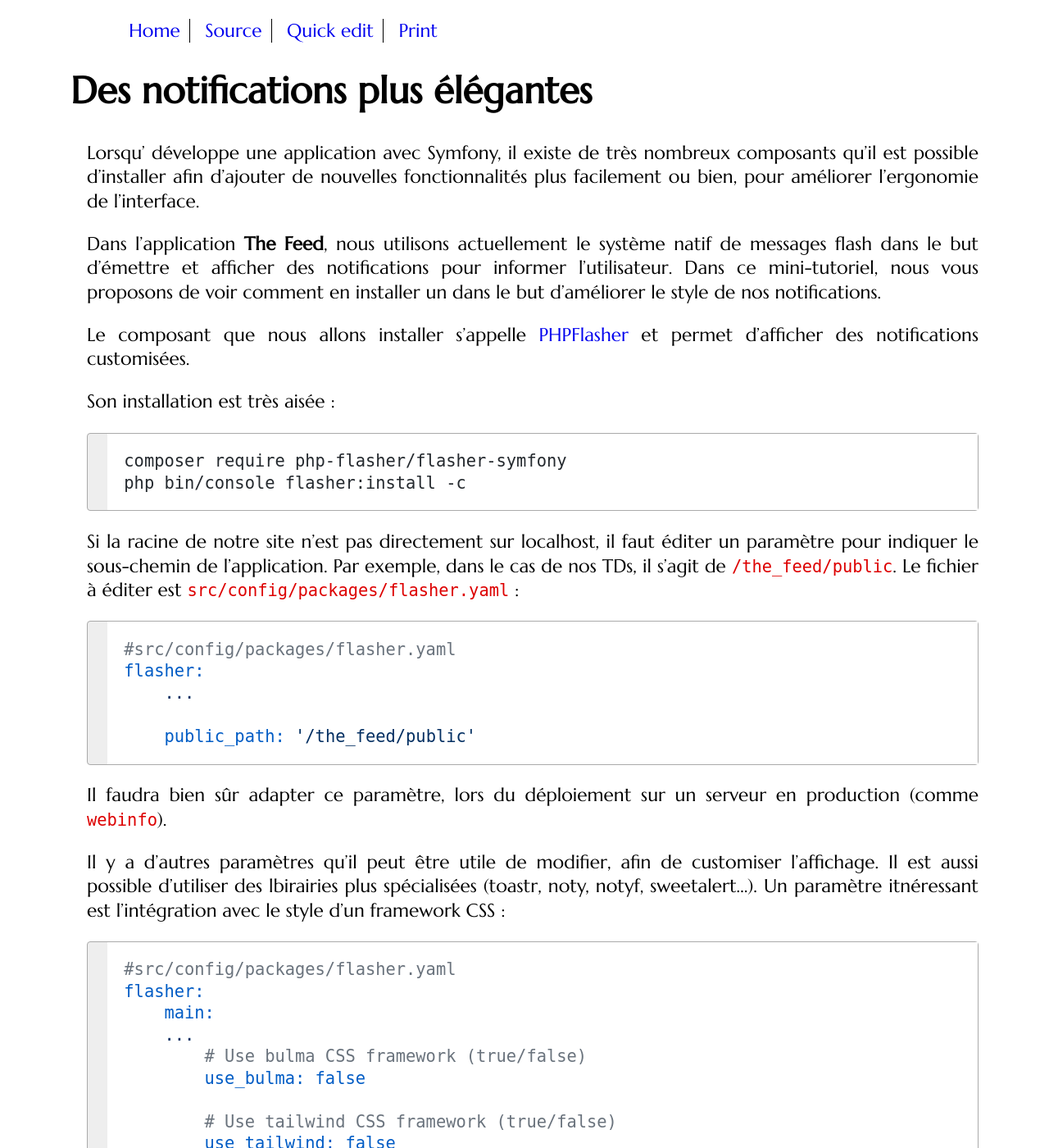
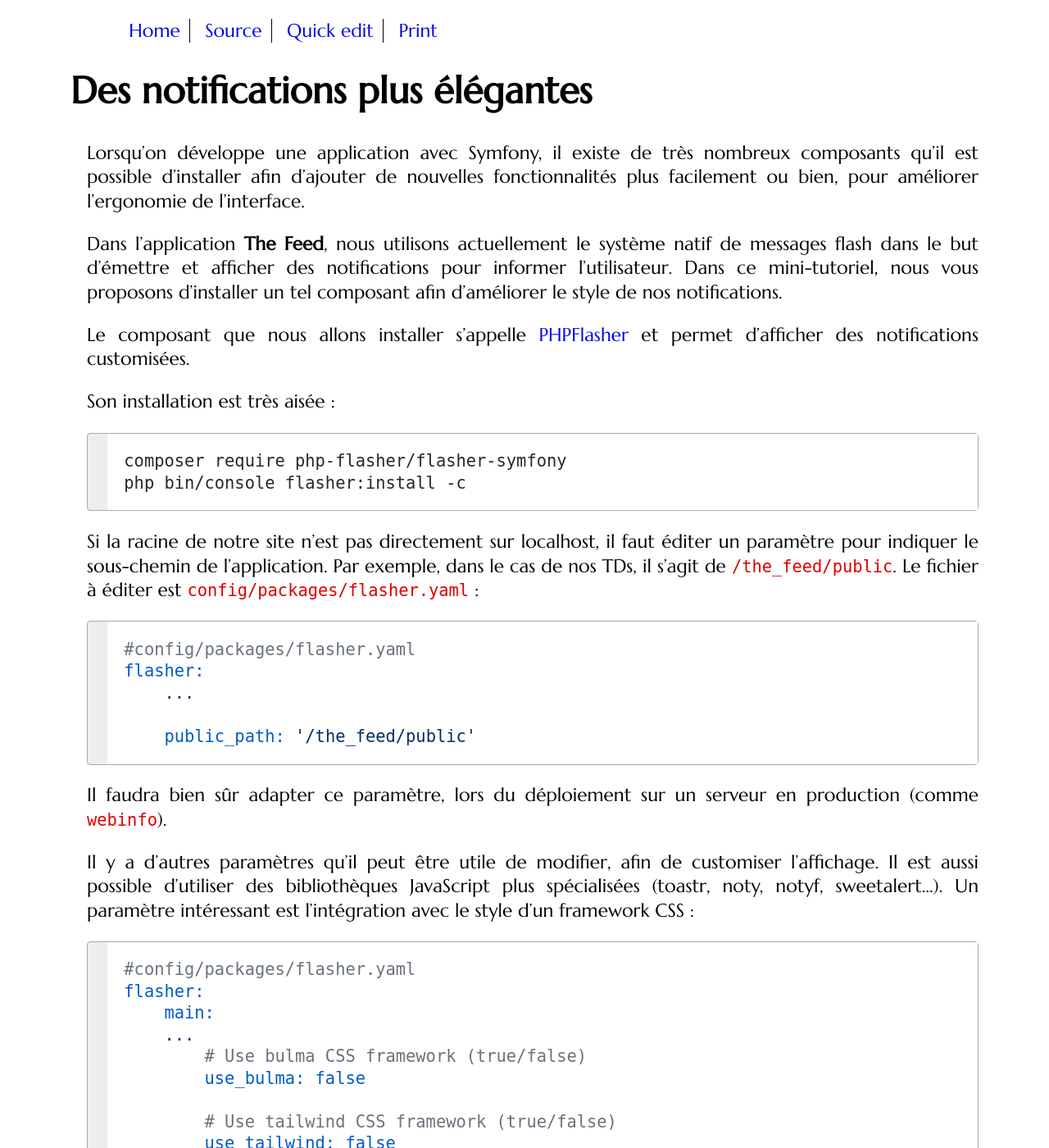
Before and after one commit to mgasquet/R5.A.05-ProgrammationAvancee-Web, a Jekyll site: the page built from complements/notifications.md, in a window 1280 px wide and 1400 px high. Shown: the whole window at 82% size. Built offline with Jekyll 4.4.1, drawn with Linux system fonts in a browser that asks for light colours; some web fonts are replaced; some of the changed text lies outside the part shown.

Commit message:
Relecture IA notifications.md

````diff
--- a/complements/notifications.md
+++ b/complements/notifications.md
@@ -5,9 +5,9 @@ layout: tutorial
 lang: fr
 ---
 
-Lorsqu' développe une application avec Symfony, il existe de très nombreux composants qu'il est possible d'installer afin d'ajouter de nouvelles fonctionnalités plus facilement ou bien, pour améliorer l'ergonomie de l'interface.
+Lorsqu'on développe une application avec Symfony, il existe de très nombreux composants qu'il est possible d'installer afin d'ajouter de nouvelles fonctionnalités plus facilement ou bien, pour améliorer l'ergonomie de l'interface.
 
-Dans l'application **The Feed**, nous utilisons actuellement le système natif de messages flash dans le but d'émettre et afficher des notifications pour informer l'utilisateur. Dans ce mini-tutoriel, nous vous proposons de voir comment en installer un dans le but d'améliorer le style de nos notifications.
+Dans l'application **The Feed**, nous utilisons actuellement le système natif de messages flash dans le but d'émettre et afficher des notifications pour informer l'utilisateur. Dans ce mini-tutoriel, nous vous proposons d'installer un tel composant afin d'améliorer le style de nos notifications.
 
 Le composant que nous allons installer s'appelle [PHPFlasher](https://php-flasher.io/symfony/) et permet d'afficher des notifications customisées.
 
@@ -18,10 +18,10 @@ composer require php-flasher/flasher-symfony
 php bin/console flasher:install -c
 ```
 
-Si la racine de notre site n'est pas directement sur localhost, il faut éditer un paramètre pour indiquer le sous-chemin de l'application. Par exemple, dans le cas de nos TDs, il s'agit de `/the_feed/public`. Le fichier à éditer est `src/config/packages/flasher.yaml` :
+Si la racine de notre site n'est pas directement sur localhost, il faut éditer un paramètre pour indiquer le sous-chemin de l'application. Par exemple, dans le cas de nos TDs, il s'agit de `/the_feed/public`. Le fichier à éditer est `config/packages/flasher.yaml` :
 
 ```yaml
-#src/config/packages/flasher.yaml
+#config/packages/flasher.yaml
 flasher:
     ...
 
@@ -30,10 +30,10 @@ flasher:
 
 Il faudra bien sûr adapter ce paramètre, lors du déploiement sur un serveur en production (comme `webinfo`).
 
-Il y a d'autres paramètres qu'il peut être utile de modifier, afin de customiser l'affichage. Il est aussi possible d'utiliser des lbirairies plus spécialisées (toastr, noty, notyf, sweetalert...). Un paramètre itnéressant est l'intégration avec le style d'un framework CSS :
+Il y a d'autres paramètres qu'il peut être utile de modifier, afin de customiser l'affichage. Il est aussi possible d'utiliser des bibliothèques JavaScript plus spécialisées (toastr, noty, notyf, sweetalert...). Un paramètre intéressant est l'intégration avec le style d'un framework CSS :
 
 ```yaml
-#src/config/packages/flasher.yaml
+#config/packages/flasher.yaml
 flasher:
     main:
     ...
@@ -75,7 +75,7 @@ final class ExempleController extends AbstractController
 
 Et le message s'affichera lors du chargement de la page.
 
-Il est bien sûr possible de customiser tout un tas d'options (durée d'affichage, position, etc...)
+Il est bien sûr possible de customiser tout un tas d'options (durée d'affichage, position, etc.) :
 
 ```php
 final class ExempleController extends AbstractController
@@ -105,6 +105,6 @@ final class ExempleController extends AbstractController
 
 Vous pourrez retrouver la documentation complète de cet outil [ici](https://php-flasher.io/symfony/).
 
-Autre fait intéressant : par défaut, la librairie traduit tous les messages flashs ajoutés par le système natif de Symfony, vers les messages flashs de la librairie. Si ce système vous intéresse, il faut supprimer la section qui lit et consomme les messages flashs dans `base.html.twig` et configurer globalement `flasher` pour adapter la manière dont sont affichées les notifications.
+Autre fait intéressant : par défaut, la bibliothèque convertit automatiquement tous les messages flashs ajoutés par le système natif de Symfony en notifications PHPFlasher. Si ce système vous intéresse, il faut supprimer la section qui lit et consomme les messages flashs dans `base.html.twig` et configurer globalement `flasher` pour adapter la manière dont sont affichées les notifications.
 
-Attention, la librairie ne fonctionne pas très bien si vous souhaitez ajouter un message flash avant de renvoyer des **streams** ou **fragments** de **Turbo**, que nous abordons dans le TD3 (car le script correspondant n'est pas rechargé, vu que seul un bout de la page est envoyé). Il est cependant possible d'adapter ce système pour que cela fonctionne, au besoin.
+Attention, la bibliothèque ne fonctionne pas très bien si vous souhaitez ajouter un message flash avant de renvoyer des **streams** ou **frames** de **Turbo**, que nous abordons dans le TD3 (car le script correspondant n'est pas rechargé, vu que seul un bout de la page est envoyé). Il est cependant possible d'adapter ce système pour que cela fonctionne, au besoin.
````
